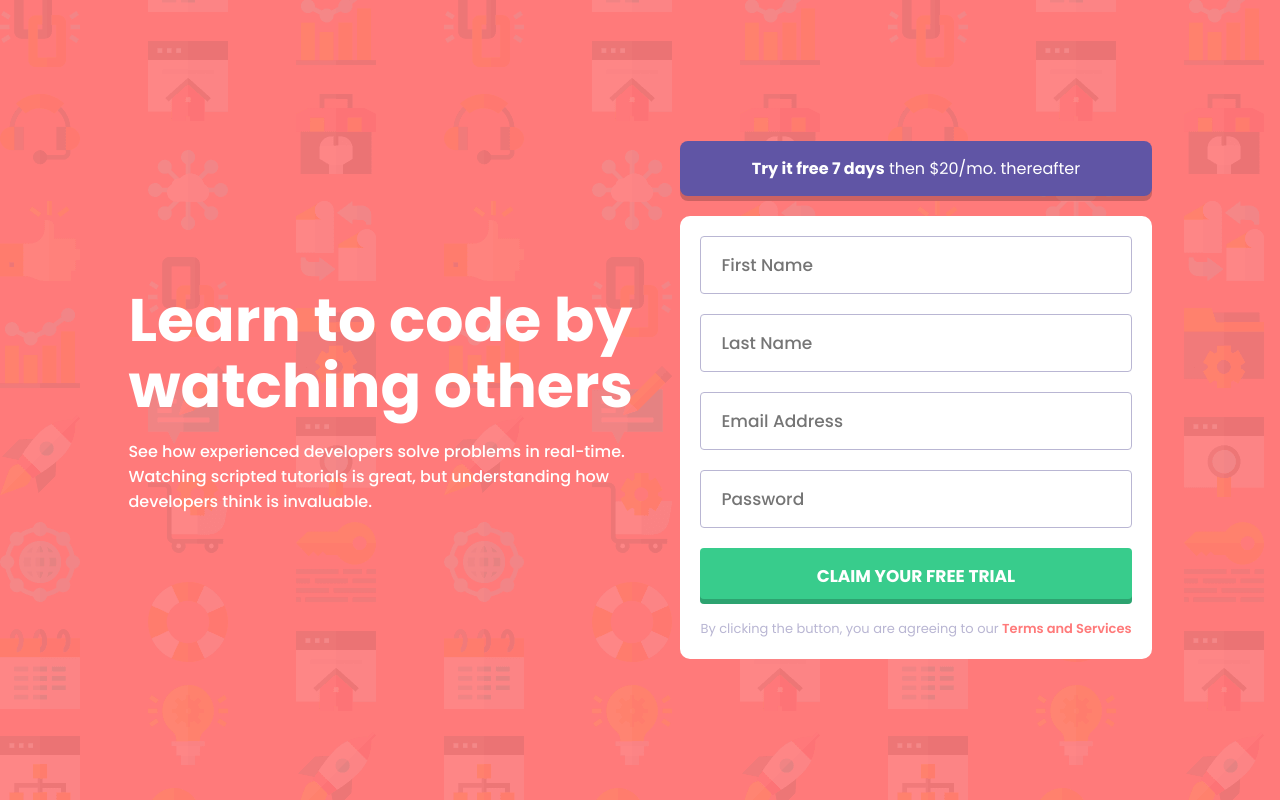
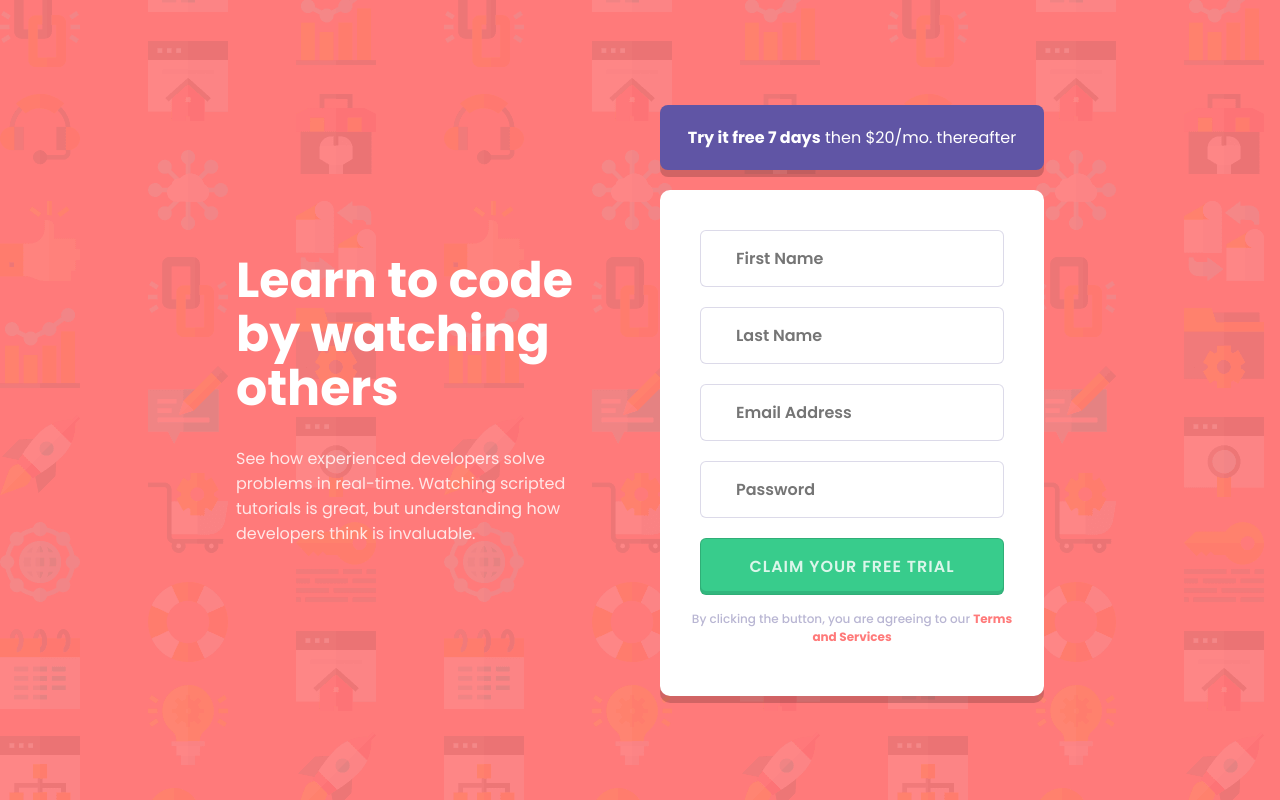
Before and after one commit to Saumya-Shrestha/WebDev, a PHP site: page / in a window 1280 px wide. Run offline with PHP 8.4, Linux system fonts and the light colour scheme.

Commit message:
last commit

```diff
--- a/index.html
+++ b/index.html
@@ -3,13 +3,8 @@
   <head>
     <meta charset="UTF-8" />
     <meta name="viewport" content="width=device-width, initial-scale=1.0" />
-    <!-- displays site properly based on user's device -->
-
     <link rel="icon" type="image/png" sizes="32x32" href="./images/favicon-32x32.png"/>
-    <link rel="stylesheet" href="style.css" />
-    <link rel="preconnect" href="https://fonts.googleapis.com" />
-    <link rel="preconnect" href="https://fonts.gstatic.com" crossorigin />
-    <link href="https://fonts.googleapis.com/css2?family=Poppins:wght@400;500;600;700&display=swap" rel="stylesheet"/>
+    <link rel="stylesheet" href="style.css"/>
 
     <title>Web Training | Intro component with sign up form</title>
   </head>
@@ -23,12 +18,12 @@
         but understanding how developers think is invaluable.</p>
       </div>
 
-
       <div class="right-side">
         <p class="message"><strong>Try it free 7 days</strong> then $20/mo. thereafter</p>
 
         <div class="card">
           <form>
+
             <div class="input-group">
               <input type="text" placeholder="First Name">
               <small class="message"></small>
@@ -48,7 +43,10 @@
               <input type="password" placeholder="Password">
               <small class="message"></small>
             </div>
-            <button class="button">Claim your free trial</button>
+
+            <div class="input-group">
+              <button class="button">Claim your free trial</button>
+            </div>
           </form>
 
           <p class="privacy-message">By clicking the button, you are agreeing to our <a href="">Terms and Services</a></p>
--- a/style.css
+++ b/style.css
@@ -1,7 +1,10 @@
+@import url('https://fonts.googleapis.com/css2?family=Big+Shoulders+Display:wght@700&family=Poppins:wght@400;500;600;700&display=swap');
+
 * {
     margin: 0;
     padding: 0;
     box-sizing: border-box;
+    font-family: 'Poppins', sans-serif;
 }
 
 body {
@@ -11,11 +14,10 @@ body {
     align-items: center;
     justify-content: center;
     min-height: 100vh;
-    font-family: 'Poppins', sans-serif;
 }
 
 .container {
-    width: 1280px;
+    width: 1920px;
     display: flex;
     justify-content: center;
     align-items: center;
@@ -23,27 +25,36 @@ body {
 }
 
 .left-side {
-    color: hsl(0, 100%, 100%);;
-    width: 40%;
+    color: hsl(0, 100%, 100%);
+    width: 30%;
+    margin-left: 200px;
 }
 
 .main-heading {
-    font-size: 60px;
+    font-size: 49px;
+    font-weight: 700;
     line-height: 1.1;
 }
 
 .main-content{
-    margin-top: 20px;
-    font-weight: 500;
+    margin-top: 30px;
+    font-weight: 400;
+    margin-right: 20px;
+    opacity: 0.82;
+}
+
+.right-side {
+    width: 30%;
+    margin-right: 200px;
 }
 
 .right-side > .message {
     background-color: hsl(248, 32%, 49%);
-    padding: 15px 20px;
+    padding: 20px 20px;
     color: hsl(0, 100%, 100%);
     text-align: center;
     border-radius: 8px;
-    box-shadow: 0px 5px 0 0 rgba(0, 0, 0, 0.2);
+    box-shadow: 0px 7px 0 0 rgba(0, 0, 0, 0.18);
 }
 
 .card {
@@ -51,53 +62,59 @@ body {
     padding: 20px;
     border-radius: 10px;
     margin-top: 20px;
+    box-shadow: 0px 7px 0 0 rgba(0, 0, 0, 0.18);
 }
 
 .card form input {
     width: 100%;
-    padding: 15px 20px;
-    border: 1px solid hsl(246, 25%, 77%);
-    border-radius: 4px;
+    padding: 15px 35px;
+    border: 1px solid hsla(246, 25%, 77%, 0.5);
+    border-radius: 6px;
+    font-size: 16px;
+    font-weight: 600;
+    color: hsl(249, 10%, 26%);
+    caret-color: hsl(249, 10%, 26%);
 }
 
 input::placeholder, input {
-    font-size: 17px;
-    font-weight: 500;
-    font-family: 'Poppins', sans-serif;
+    font-weight: 600;
 }
 
 input:hover, input:focus {
-    outline: hsl(248, 32%, 49%) solid 1px;
+    outline: hsl(249, 10%, 26%)  solid 1px;
 }
 
 .input-group {
-    margin-bottom: 20px;
+    margin: 20px;
 }
 
 .button {
     width: 100%;
+    padding: 15px 35px;
+    border: 1px solid rgba(0, 0, 0, 0.15);
+    border-radius: 6px;
+    margin-bottom: -5px;
     background-color: hsl(154, 59%, 51%);
     text-align: center;
-    border: none;
-    border-radius: 4px;
-    padding: 15px 20px;
     font-family: 'Poppins', sans-serif;
-    font-size: 17px;
-    font-weight: 700;
-    color: hsl(0, 100%, 100%);
+    font-size: 16px;
+    font-weight: 600;
+    color: hsla(0, 100%, 100%, 0.82);
     text-transform: uppercase;
-    box-shadow: inset 0px -5px 0 0 rgba(0, 0, 0, 0.2);
+    box-shadow: inset 0px -3px 0 0 rgba(0, 0, 0, 0.1);
+    letter-spacing: 1px;
 }
 
 .privacy-message {
-    margin-top: 15px;
+    margin-bottom: 30px;
     text-align: center;
-    font-size: 13px;
+    font-size: 12px;
+    font-weight: 500;
     color: hsl(246, 25%, 77%);
 }
 
 .privacy-message a {
     text-decoration: none;
     color: hsl(0, 100%, 74%);
-    font-weight: 600;
+    font-weight: 700;
 }
```
